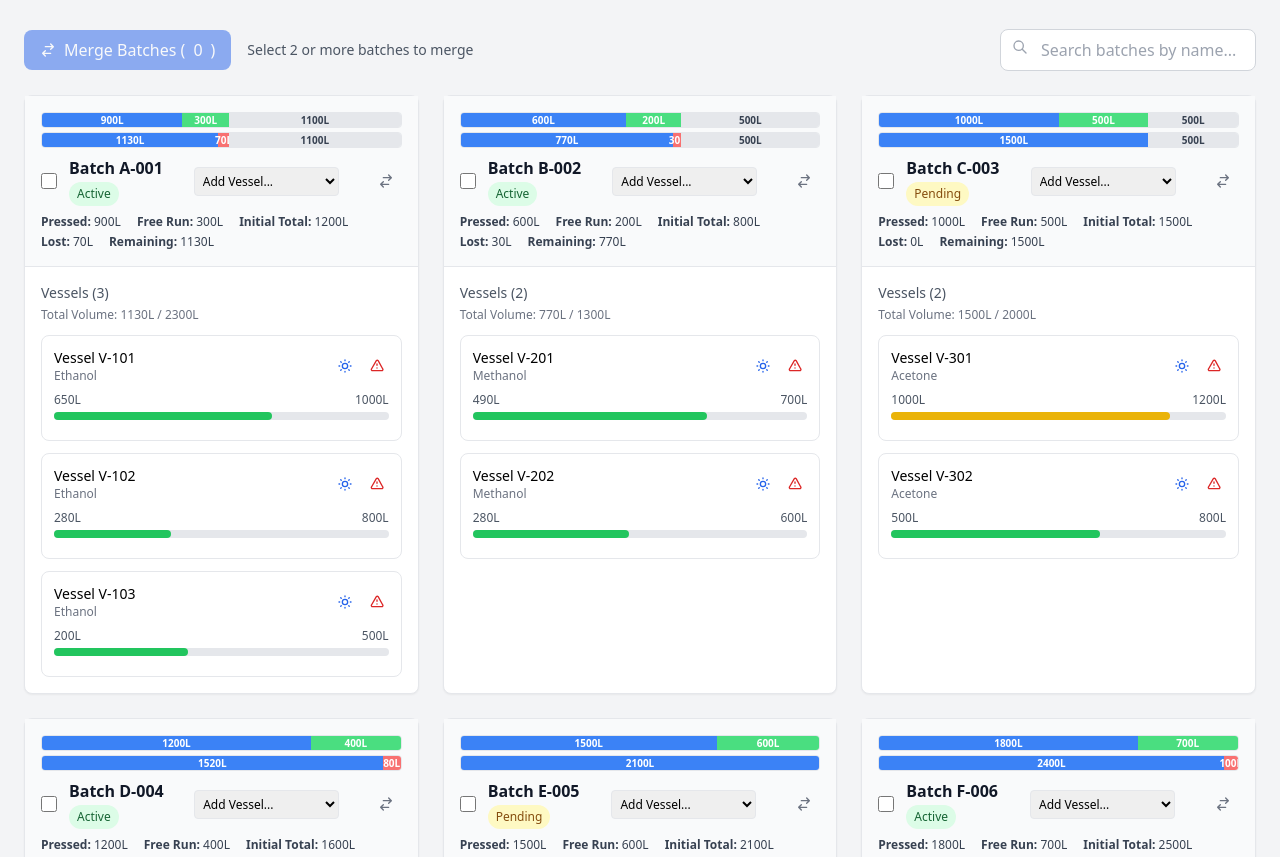
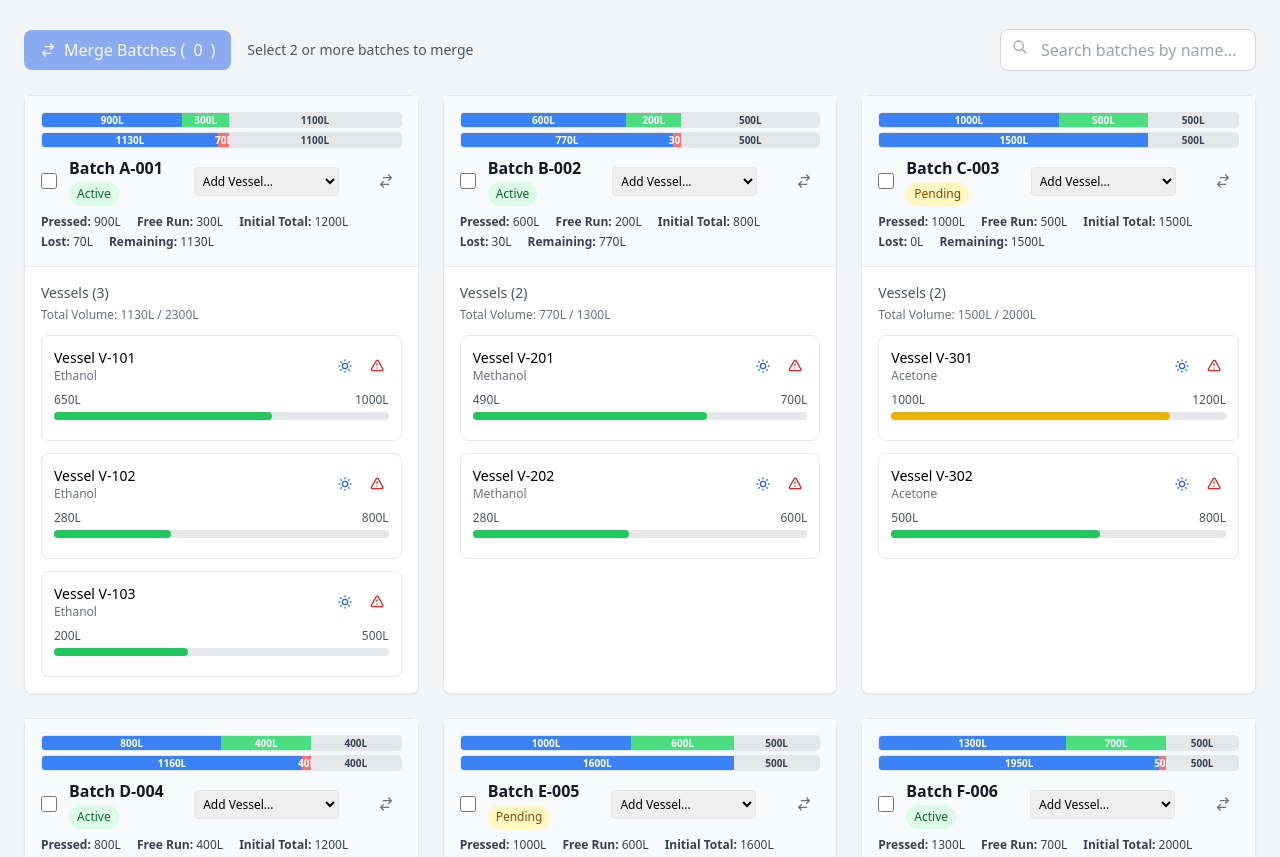
Before and after one commit to majidfarooq/cuvaide_workflows, a plain HTML site: page batch_management.html in a window 1280 px wide. Shown: the part 95-952 px from the top of the page. Drawn offline with nearby package versions, Linux system fonts and the light colour scheme.

Commit message:
Update batch management system with improved data and navigation

```diff
--- a/batch_management.html
+++ b/batch_management.html
@@ -279,11 +279,11 @@
                 id: 4,
                 name: "Batch D-004",
                 status: "Active",
-                pressed_juice: 1200,
+                pressed_juice: 800,
                 free_run_juice: 400,
-                total_initial_juice_quantity: 1600, // 1200 + 400
-                lost_juice: 80, // 60 + 20
-                remaining_juice: 1520, // 1600 - 80
+                total_initial_juice_quantity: 1200, // 800 + 400
+                lost_juice: 40, // 20 + 20
+                remaining_juice: 1160, // 1200 - 40
                 vessels: [
                     { id: 8, name: "Vessel V-401", capacity: 1000, initial_juice: 800, lostjuice: 20, currentVolume: 780, liquidType: "Ethanol" },
                     { id: 9, name: "Vessel V-402", capacity: 600, initial_juice: 400, lostjuice: 20, currentVolume: 380, liquidType: "Ethanol" }
@@ -293,11 +293,11 @@
                 id: 5,
                 name: "Batch E-005",
                 status: "Pending",
-                pressed_juice: 1500,
+                pressed_juice: 1000,
                 free_run_juice: 600,
-                total_initial_juice_quantity: 2100, // 1500 + 600
+                total_initial_juice_quantity: 1600, // 1000 + 600
                 lost_juice: 0, // 0 + 0
-                remaining_juice: 2100, // 2100 - 0
+                remaining_juice: 1600, // 2100 - 0
                 vessels: [
                     { id: 10, name: "Vessel V-501", capacity: 1500, initial_juice: 1200, lostjuice: 0, currentVolume: 1200, liquidType: "Methanol" },
                     { id: 11, name: "Vessel V-502", capacity: 600, initial_juice: 400, lostjuice: 0, currentVolume: 400, liquidType: "Methanol" }
@@ -307,11 +307,11 @@
                 id: 6,
                 name: "Batch F-006",
                 status: "Active",
-                pressed_juice: 1800,
+                pressed_juice: 1300,
                 free_run_juice: 700,
-                total_initial_juice_quantity: 2500, // 1800 + 700
-                lost_juice: 100, // 80 + 20
-                remaining_juice: 2400, // 2500 - 100
+                total_initial_juice_quantity: 2000, // 1800 + 700
+                lost_juice: 50, // 30 + 20
+                remaining_juice: 1950, // 2000 - 50
                 vessels: [
                     { id: 12, name: "Vessel V-601", capacity: 1800, initial_juice: 1500, lostjuice: 30, currentVolume: 1470, liquidType: "Acetone" },
                     { id: 13, name: "Vessel V-602", capacity: 700, initial_juice: 500, lostjuice: 20, currentVolume: 480, liquidType: "Acetone" }
```
Also changed, not shown: index.html (indentation only).
